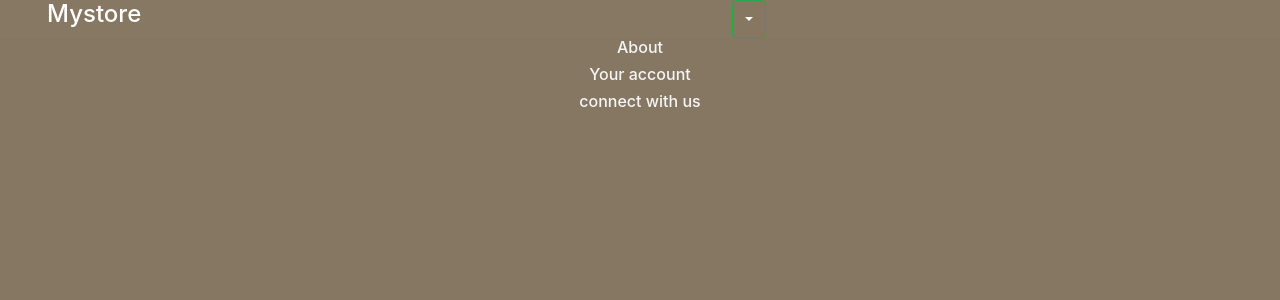
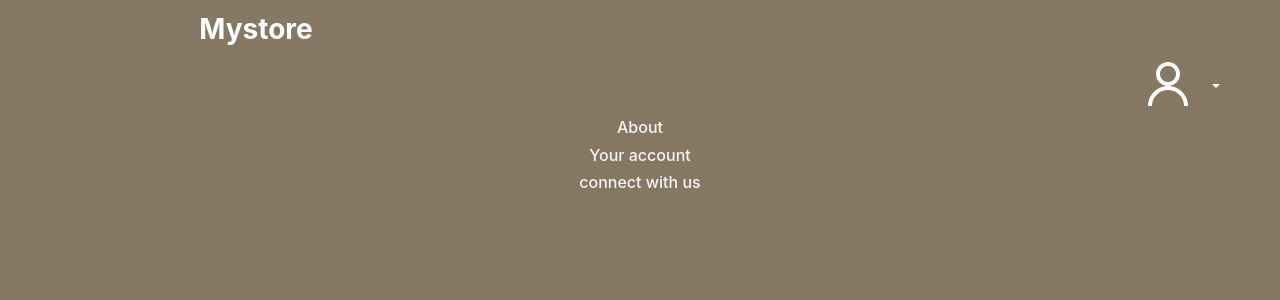
Before and after one commit to officialharikrishnan/Mystore-shopping-site-frontend, a React (Create React App) app: page / in a window 1280 px wide. Shown: the top 300 px of the page. Built offline with nearby package versions, Linux system fonts and the light colour scheme.

Commit message:
profile icon added

```diff
--- a/src/sections/Header.css
+++ b/src/sections/Header.css
@@ -1,7 +1,36 @@
-.header{
+.header {
     width: 100%;
     height: 10%;
-    background-color:#867862;
+    background-color: #867862;
     color: #ffff;
     font-weight: 600;
 }
+
+.sectionTwo {
+    padding-left: 85%;
+}
+
+.sectionOne {
+    margin-right: 60%;
+    padding-top: 1%;
+}
+
+.sectionOne h3 {
+    font-weight: 700;
+}
+
+#dropdown-basic {
+    border-style: none;
+}
+
+#dropdown-basic:hover {
+    background-color: #655a4a;
+}
+
+a,
+a:hover,
+a:focus,
+a:active {
+    text-decoration: none;
+    color: inherit;
+}
--- a/src/sections/Header.js
+++ b/src/sections/Header.js
@@ -1,6 +1,9 @@
 import React, { useContext, useState } from 'react'
 import { UserContext } from '../Context/UserContext'
 import { Container, Row, Col } from 'react-grid-system'
+import image1 from '../image/profile-icon.png'
+import image2 from '../image/profile-icon-verified.png'
+
 
 import Dropdown from 'react-bootstrap/Dropdown';
 import './Header.css'
@@ -18,26 +21,23 @@ function Header() {
         }}).then((response)=>{
           if(response.status){
             navigate('/login')
-            console.log("navigate");
+            window.location.reload()
           }else{
-            console.log("error");
+            alert("an error occurred")
           }
         })
   }
-  // if(userDetails){
-  //   setName(userDetails.name)
-  // }else{
-  //   setName("")
-  // }
+
   return (
     <div className='header'>
-      <Row>
-        <Col md={2}>
-      <h4>Mystore</h4>
-        </Col>
-        <Col md={10}>
+      <section className='sectionOne'>
+     <a href="/dashboard"><h3 >Mystore</h3></a>
+      </section>
+      <section className='sectionTwo'>
+
       <Dropdown>
-      <Dropdown.Toggle variant="success" id="dropdown-basic">
+        {userDetails ? <img src={image2} alt=""/> : <img src={image1} alt="" />}
+      <Dropdown.Toggle  id="dropdown-basic">
         {userDetails && userDetails.name}
       </Dropdown.Toggle>
 
@@ -47,8 +47,8 @@ function Header() {
         <Dropdown.Item href="/signup">Sign up</Dropdown.Item>
       </Dropdown.Menu>
     </Dropdown>
-        </Col>
-      </Row>
+      </section>
+
 
 
 
```
Also changed, not shown: src/image/profile-icon-verified.png (added), src/image/profile-icon.png (added).
